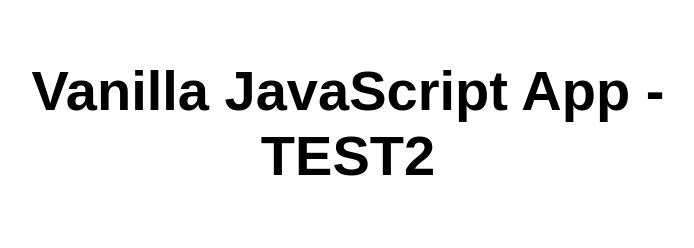
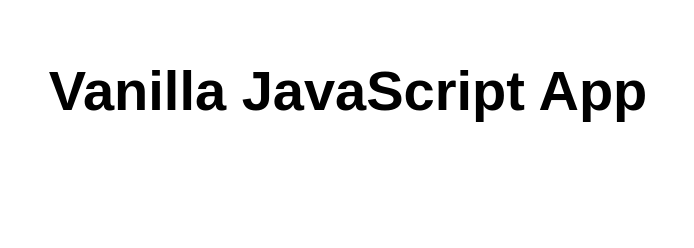
Before and after one commit to nomoreavailableusernames/my-first-static-web-app, a website: page src/index.html in a window 1280 px wide. Shown: the whole page, without its empty margins (292-986 px from the left). Drawn offline with Linux system fonts and the light colour scheme.

Commit message:
removed test content

```diff
--- a/src/index.html
+++ b/src/index.html
@@ -10,7 +10,7 @@
 
 <body>
   <main>
-    <h1>Vanilla JavaScript App - TEST2</h1>
+    <h1>Vanilla JavaScript App</h1>
   </main>
 </body>
 
```
